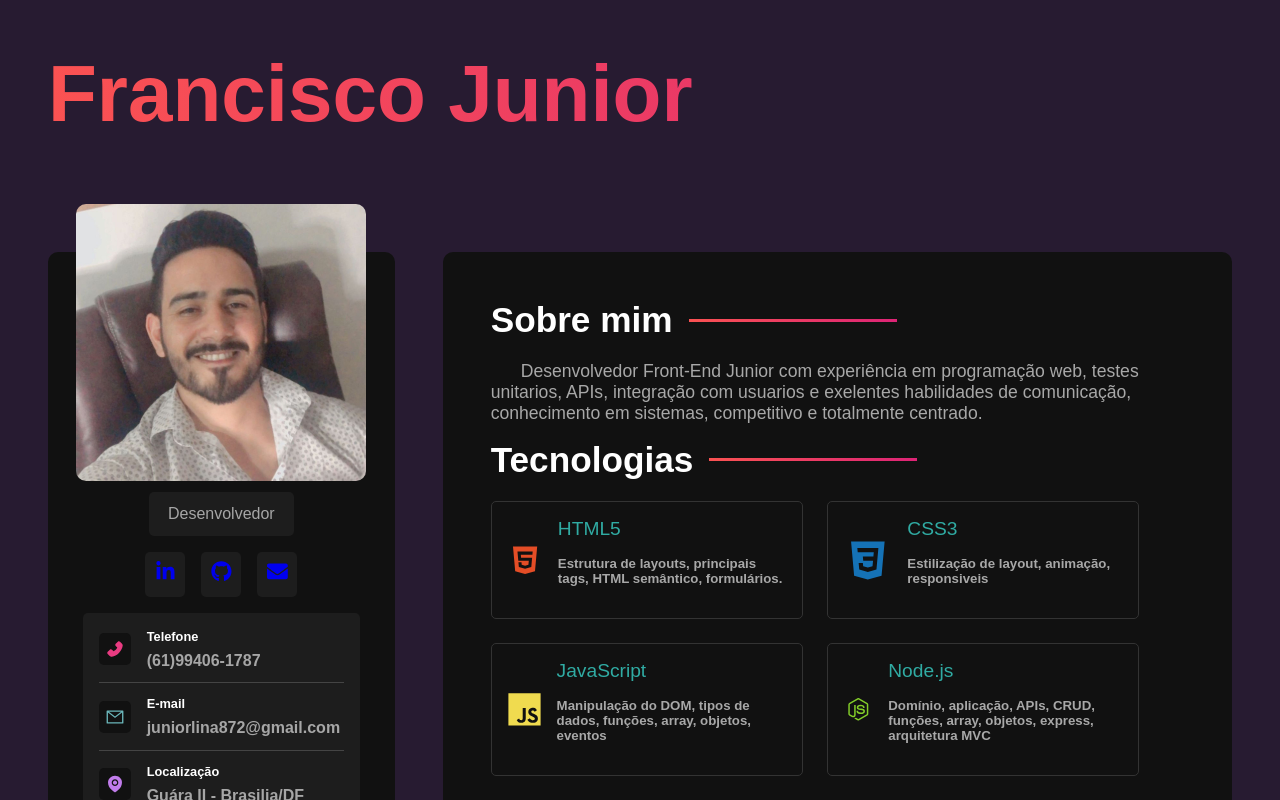
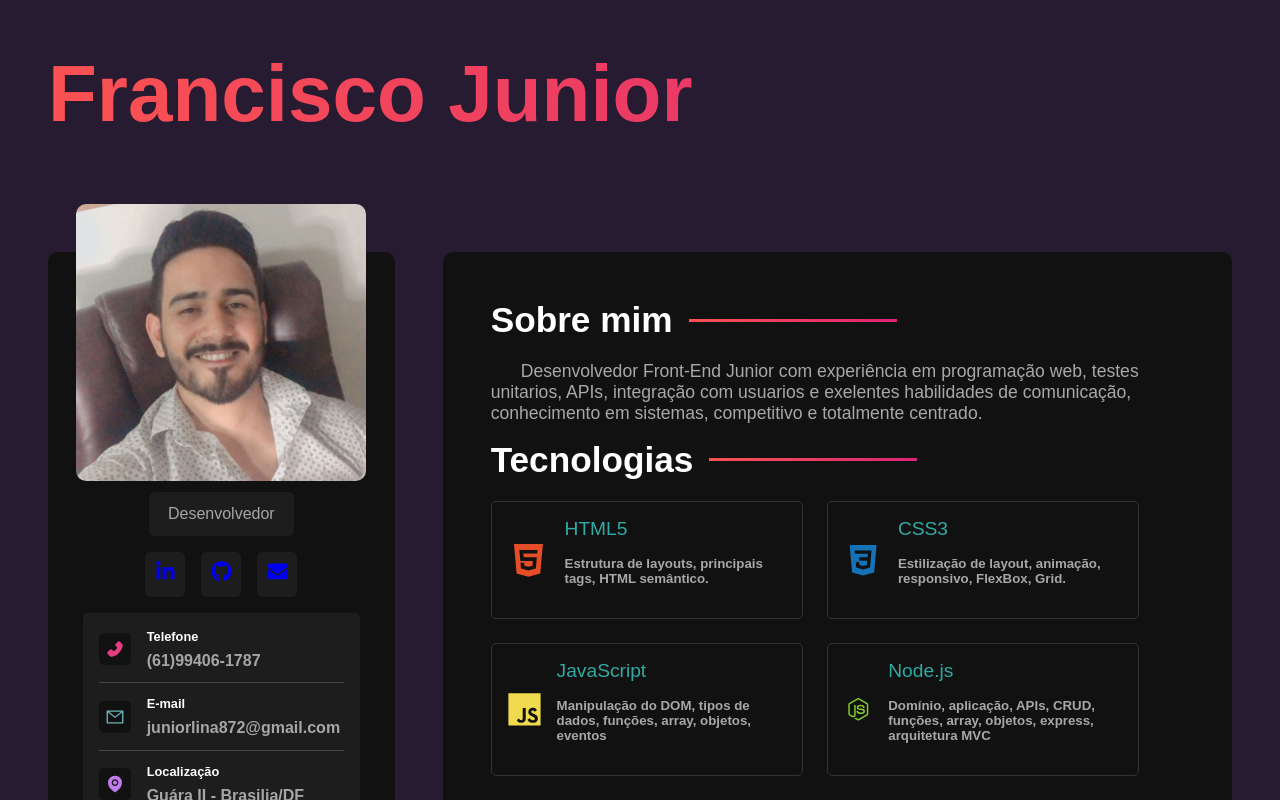
Before and after one commit to Fjunior08/Portifolio, a React (Vite) app: page / in a window 1280 px wide. Shown: the top 800 px of the page. Built offline with nearby package versions, Linux system fonts and the light colour scheme.

Commit message:
SocialNEt

```diff
--- a/src/components/SocialNetworks.jsx
+++ b/src/components/SocialNetworks.jsx
@@ -4,7 +4,7 @@ import '../styles/components/socialnetworks.sass';
 
 const socialNetworks = [
   { name: "linkedin",   icon:  <a href="https://www.linkedin.com/in/francisco-j%C3%BAnior-4b4a02119/" target="_blank"> <FaLinkedinIn /></a> },
-  { name: "github",     icon:  <a href="https://github.com/Fjunior08" target="_blank"> <FaGithub /></a> },
+  { name: "github",     icon:  <a href="https://github.com/Fjunior08/" target="_blank"> <FaGithub /></a> },
   { name: "instagram",  icon:  <a href="mailto:juniorlina872@gmail.com" target="_blank"> <FaEnvelope /> </a> },
 ];
 
--- a/src/components/TechnologiesContainer.jsx
+++ b/src/components/TechnologiesContainer.jsx
@@ -11,9 +11,9 @@ import {
 import '../styles/components/technologiescontainer.sass';
 
 const technologies = [
-  { id: "html",  name: "HTML5",      desc: "Estrutura de layouts, principais tags, HTML semântico, formulários.",         icon: <DiHtml5 /> },
-  { id: "css3",  name: "CSS3",       desc: "Estilização de layout, animação, responsiveis",                               icon: <DiCss3 /> },
-  { id: "js",    name: "JavaScript", desc: "Manipulação do DOM, tipos de dados, funções, array, objetos, eventos",        icon: <DiJsBadge /> },
+  { id: "html",  name: "HTML5",      desc: "Estrutura de layouts, principais tags, HTML semântico.      ",        icon: <DiHtml5 /> },
+  { id: "css3",  name: "CSS3",       desc: "Estilização de layout, animação, responsivo, FlexBox, Grid.",        icon: <DiCss3 /> },
+  { id: "js",    name: "JavaScript", desc: "Manipulação do DOM, tipos de dados, funções, array, objetos, eventos      ",        icon: <DiJsBadge /> },
   { id: "node",  name: "Node.js",    desc: "Domínio, aplicação, APIs, CRUD, funções, array, objetos, express, arquitetura MVC", icon: <DiNodejsSmall /> },
   { id: "mysql", name: "MySQL",      desc: "Estruturas de dados, views, procedures, funções, T-SQL",                     icon: <DiMysql /> },
   { id: "react", name: "React",      desc: "UseState, props, funções, array, objetos, eventos, hooks",                    icon: <DiReact /> },
```
